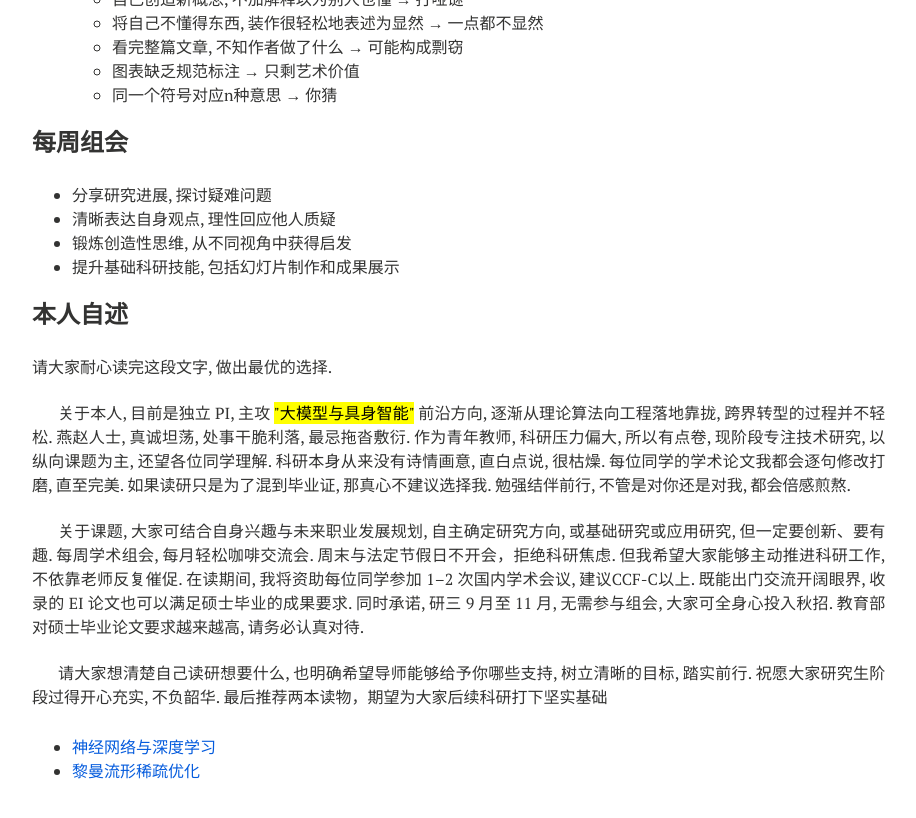
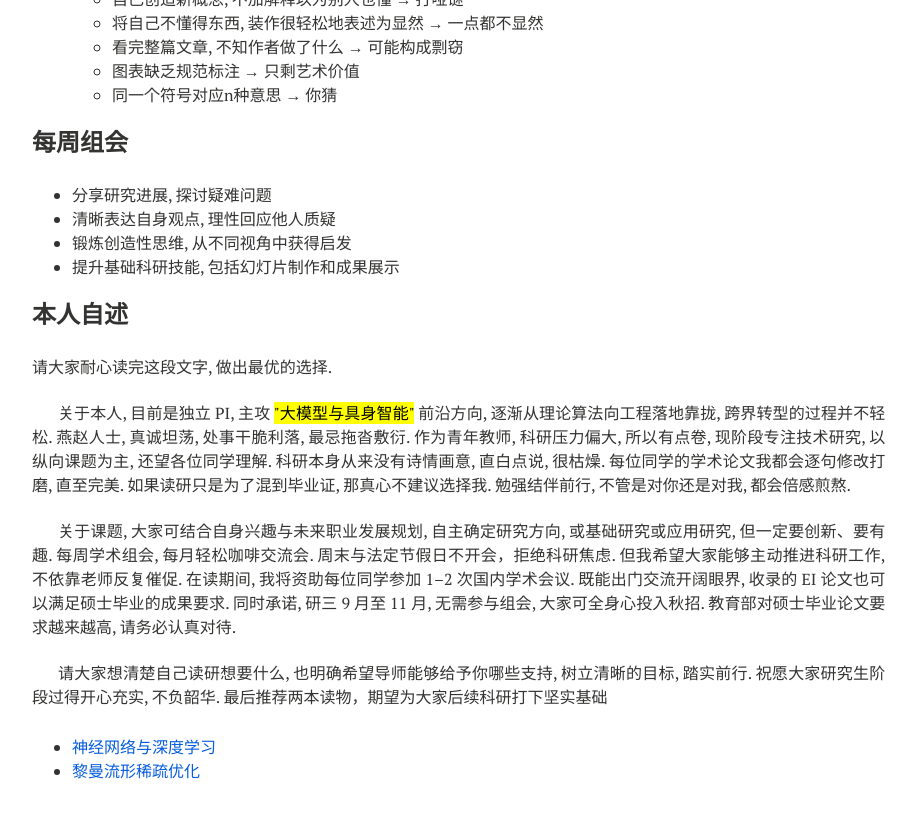
Before and after one commit to xianchaoxiu/xianchaoxiu.github.io, a Jekyll site: the page built from chinese/reading/index.md, in a window 1280 px wide and 900 px high, scrolled down 1378 px. Shown: the top 818 px of the window, without its empty margins (288-1204 px from the left). Built offline with Jekyll 4.4.1, drawn with Linux system fonts in a browser that asks for light colours; nearby versions of some CDN libraries.

Commit message:
Update index.md

```diff
--- a/chinese/reading/index.md
+++ b/chinese/reading/index.md
@@ -90,7 +90,7 @@ share: false
 每周学术组会, 每月轻松咖啡交流会.
 周末与法定节假日不开会，拒绝科研焦虑.
 但我希望大家能够主动推进科研工作, 不依靠老师反复催促.
-在读期间, 我将资助每位同学参加 1–2 次国内学术会议, 建议CCF-C以上.
+在读期间, 我将资助每位同学参加 1–2 次国内学术会议.
 既能出门交流开阔眼界, 收录的 EI 论文也可以满足硕士毕业的成果要求.
 同时承诺, 研三 9 月至 11 月, 无需参与组会, 大家可全身心投入秋招.
 教育部对硕士毕业论文要求越来越高, 请务必认真对待. <br> <br>
```
